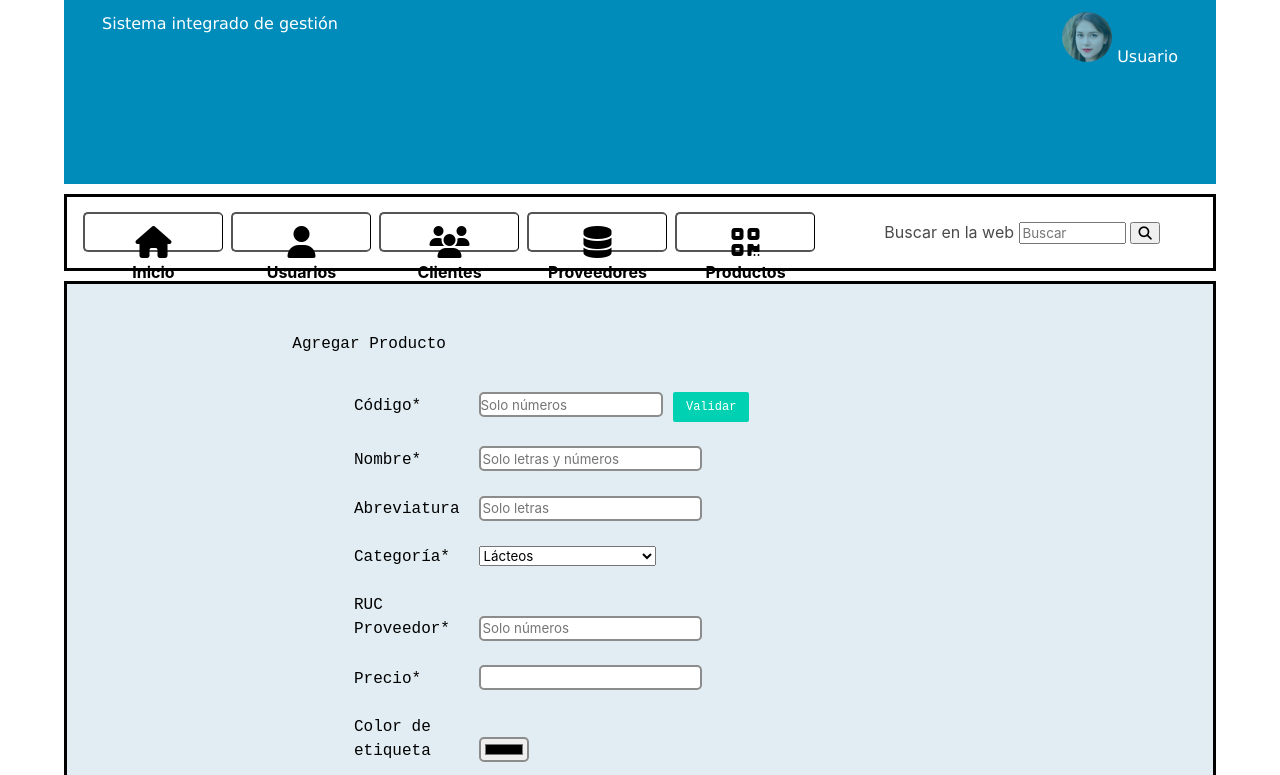
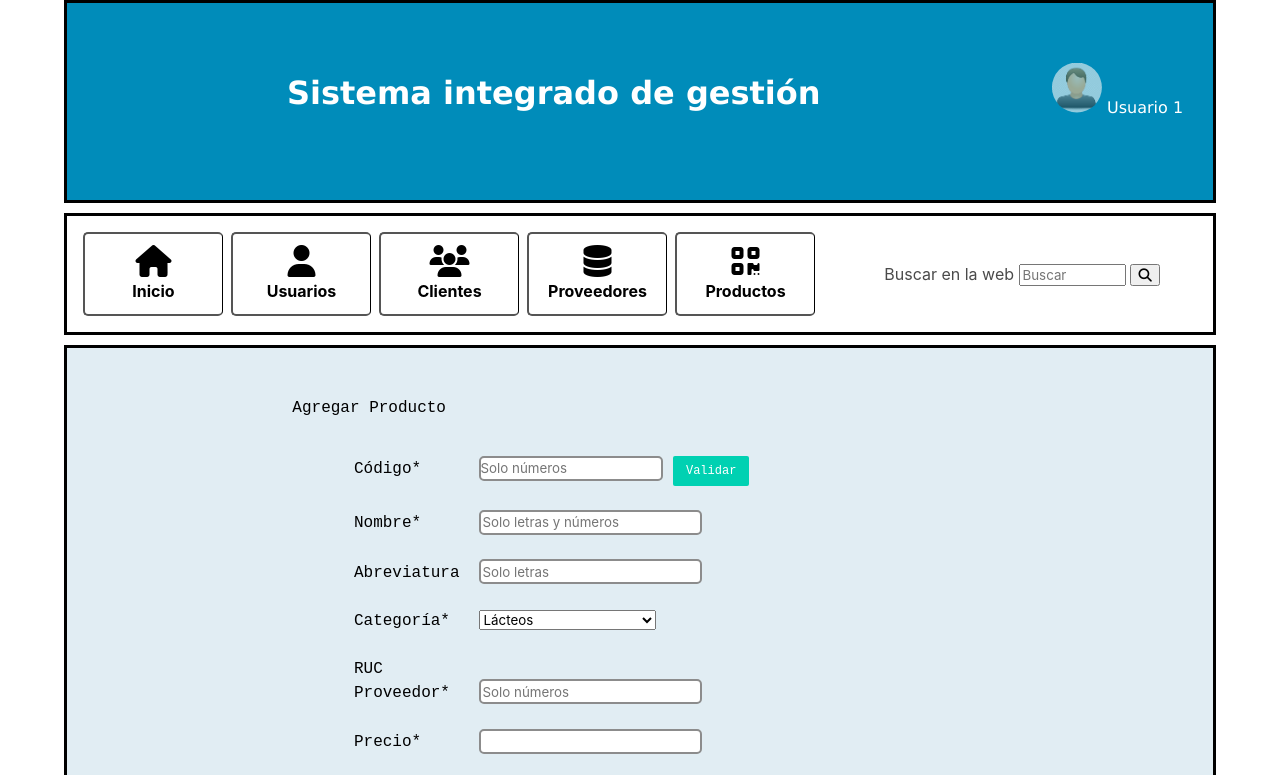
Before and after one commit to adriansantillan/Tarea04_IDAT, a plain HTML site: page Index.html in a window 1280 px wide. Shown: the top 775 px of the page. Drawn offline with Linux system fonts and the light colour scheme.

Commit message:
Alineación y justificado de elementos, uso de class="content"

```diff
--- a/Index.html
+++ b/Index.html
@@ -14,14 +14,16 @@
     <header class="column is-full">
             <div class="columns is-multiline is-centered">
                 <div class="column is-10-desktop is-12-tablet is-12-mobile is-narrow">
+                    <div class="content">
                     <h1 id="titulo">Sistema integrado de gestión</h1>
+                    </div>
                 </div>
 
                 <div id="usuariocabecera" class="column is-narrow">
-                    <img class="usuario" src="Imagenes/usuario.jpeg" alt="Foto del usuario">
+                    <img class="usuario" src="Imagenes/usuario.jpg" alt="Foto del usuario">
                     <span>
                     <label>
-                            Usuario
+                            Usuario 1
                     </label>
                     </span>
                 </div>
@@ -54,21 +56,13 @@
             </div>
         </div>
 
-
         <div class="column is-8">
         <div class="navmovil">
+            <div class="content">
             <ul>
             <li>
-
-                <div class="oculto">
-
-
-                </div>
-
                    <div class="ulnav ingreso">
-
                     <ul>
-                    <li id="botonuser"><img  src="Imagenes/usuario.jpeg" alt="Simbolo de suma para agregar producto"><br><label for="agregar_producto">user</label>
                         <li  class="button button5"><i class="fa fa-home fa-2x" aria-hidden="true"></i><br><label for="Inicio">Inicio</label>
                         <li  class="button button5"><i class="fas fa-user fa-2x" aria-hidden="true"></i><br><label fot="Usuario">Usuarios</label>
                         <li  class="button  button5"><i class="fas fa-users fa-2x" aria-hidden="true"></i><br><label for="Clientes">Clientes</label>
@@ -81,6 +75,7 @@
             </li>
 
             </ul>
+            </div>
         </div>
         </div>
 
--- a/_footer.scss
+++ b/_footer.scss
@@ -11,11 +11,17 @@ footer {
     @include style-footer;
     #que_hacemos {
       grid-column: 1/2;
+      padding-left: 50px;
+      padding-top: 35px;
     }
     #enlaces {
       grid-column: 2/3;
+      padding-left: 50px;
+      padding-top: 35px;
     }
     #contáctanos {
       grid-column: 3/4;
+      padding-left: 50px;
+      padding-top: 35px;
     }
   }
--- a/_header.scss
+++ b/_header.scss
@@ -13,17 +13,21 @@ header {
     background-color: #008CBA;
     animation-name: example;
     animation-duration: 4s;
-    #titulo {
-      display: grid;
+    border: $border-style;
+
+    .content #titulo {
+
       grid-column: 3/4;
-      justify-self: start;
-      align-content: center;
-      padding-bottom: 10px;
+      color:white;
+      margin-top: 60px;
+      margin-left: 190px;
+
     }
     #usuariocabecera {
       grid-column: 4/5;
       justify-self: center;
       align-self: center;
+      margin-top: 40px;
     }
     img {
         @include style-img-usuariocabecera;
--- a/_nav.scss
+++ b/_nav.scss
@@ -13,8 +13,7 @@ nav{
     display: grid;
     grid-template-rows: 1fr;
     grid-template-columns: 2fr 1fr ;
-    padding:0px;
-    margin: 0px;
+
     .navmovil .oculto button {
       visibility: hidden;
       display: none;
@@ -22,6 +21,7 @@ nav{
     .navmovil ul li
     {
         width: 100%;
+        height: 100%;
     }
      .navmovil ul li .ulnav {
     height: 100%;
```
Also changed, not shown: Imagenes/usuario.jpeg (deleted), css/style.css, 1 other file. Lines whose indentation alone changed are shown as unchanged.
